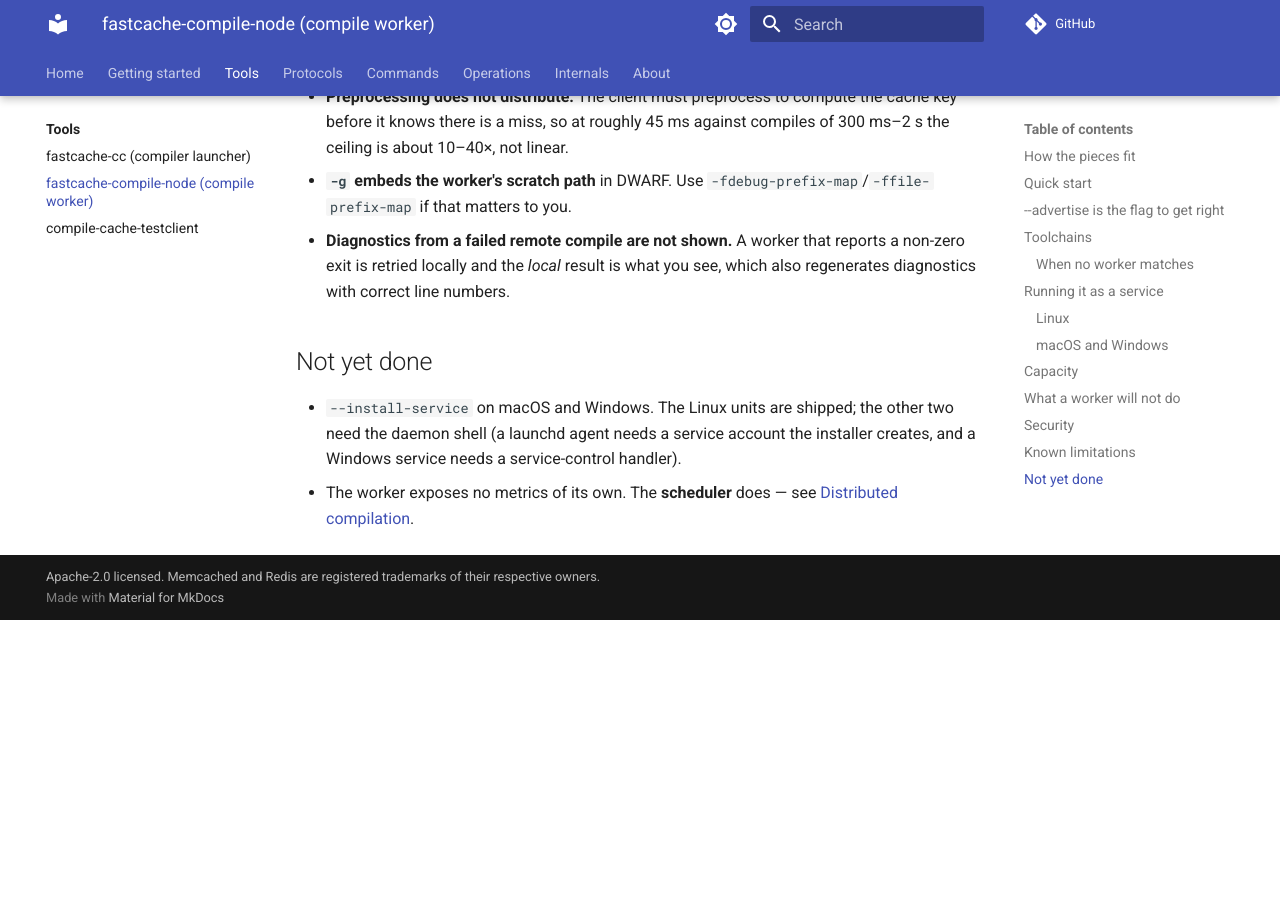
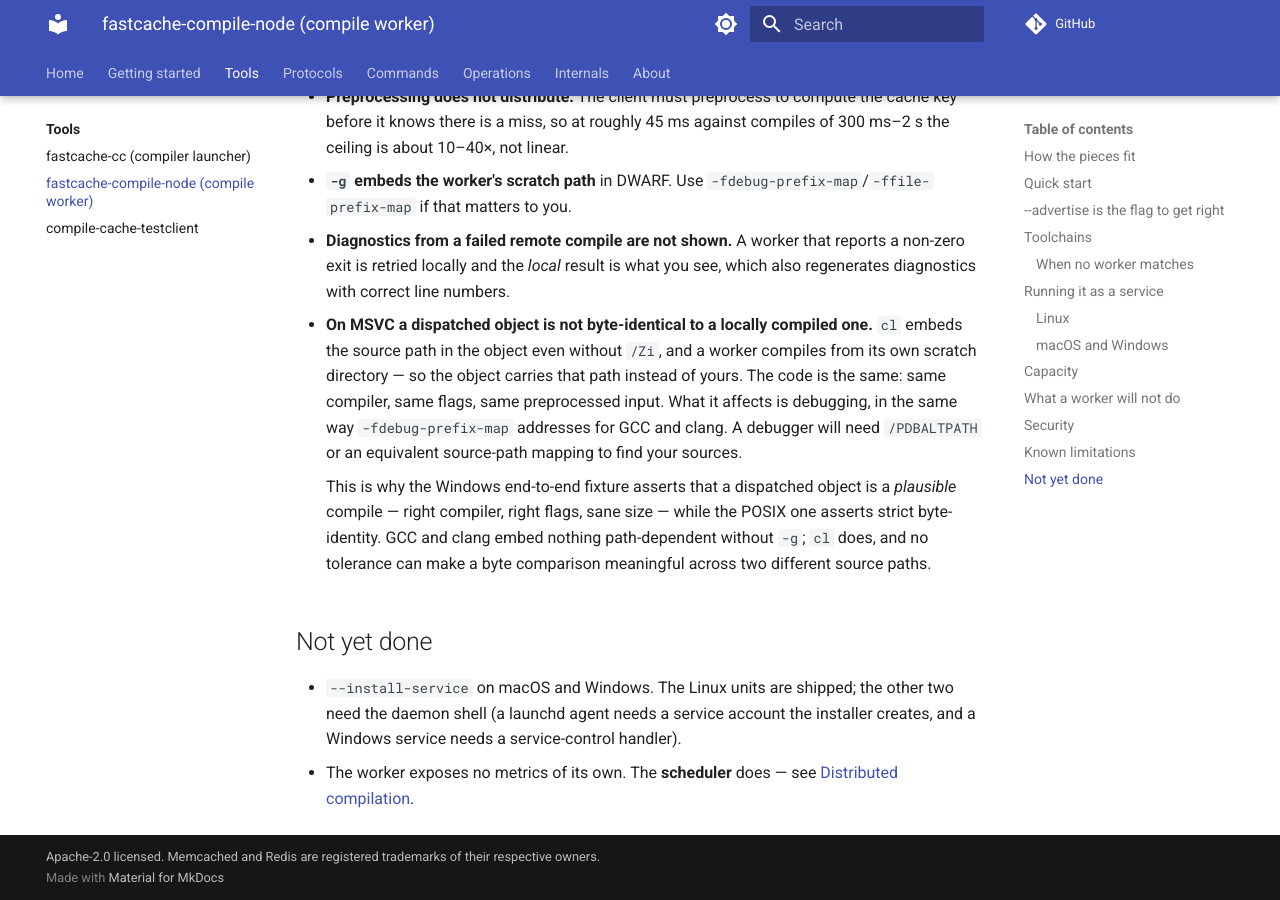
Before and after one commit to LASTRADA-Software/fastcached, an MkDocs documentation site: the page built from docs/tools/fastcache-compile-node.md, in a window 1280 px wide and 900 px high, scrolled down 3857 px. Built offline with MkDocs 1.6.1 and Material for MkDocs 9.7.7, drawn with Linux system fonts in a browser that asks for light colours; comment, search, counter and statistics services are not loaded; before the commit the page ends 4477 px from its top, so only the background shows below that.

Commit message:
Windows: assert a plausible object, because byte-identity is not assertable
`cl` embeds the SOURCE PATH in the object even without /Zi. The worker
compiles from its own scratch directory, so its path necessarily differs
from any local one and the objects differ deterministically -- by a run
of path text, and in SIZE when the paths are different lengths.

Both Windows jobs proved it by failing DIFFERENTLY on the same driver and
the same input: one saw equal sizes with 117 differing offsets, the other
a size mismatch. The only variable between those runners is the build
directory name -- `cl-release` versus `clangcl-release`, five characters
-- which the local path contains and the worker's %TEMP% path does not.

The previous assertion was wrong twice over, and both are mine. It
compared bytes "modulo the driver's nondeterminism", calibrated on a
70-byte figure that came from clang-cl; `cl`'s own nondeterminism is 9
bytes. And the difference is not nondeterminism at all -- it is
deterministic and path-dependent, so no tolerance for jitter could ever
have accommodated it. That approach could not be tuned into working.

What is assertable, and what this checks: the compile was dispatched, the
worker produced an object, the build succeeded, the object is a plausible
size for this translation unit, and it is served from the cache next
time. The size bound is loose enough for a path and far too tight for a
real fault -- a wrong optimisation level, a truncated transfer or the
wrong toolchain each move an object by far more than one percent, against
a few hundred bytes of path in sixty-odd kilobytes.

The isolation case gets the same treatment for a different reason: its
two objects DO share a source path, but `cl`'s nine bytes of
nondeterminism would make a strict comparison flake rather than fail.

The POSIX fixture keeps strict byte-identity and should: GCC and clang
embed nothing path-dependent without -g, verified here including across
differing source filenames. The asymmetry is now documented in
docs/tools/fastcache-compile-node.md as a real limitation -- it affects
debugging, and wants /PDBALTPATH the way GNU wants -fdebug-prefix-map.

Signed-off-by: Christian Parpart <christian@parpart.family>

```diff
--- a/docs/tools/fastcache-compile-node.md
+++ b/docs/tools/fastcache-compile-node.md
@@ -182,6 +182,19 @@
 - **Diagnostics from a failed remote compile are not shown.** A worker that
   reports a non-zero exit is retried locally and the *local* result is what you
   see, which also regenerates diagnostics with correct line numbers.
+- **On MSVC a dispatched object is not byte-identical to a locally compiled
+  one.** `cl` embeds the source path in the object even without `/Zi`, and a
+  worker compiles from its own scratch directory — so the object carries that
+  path instead of yours. The code is the same: same compiler, same flags, same
+  preprocessed input. What it affects is debugging, in the same way
+  `-fdebug-prefix-map` addresses for GCC and clang. A debugger will need
+  `/PDBALTPATH` or an equivalent source-path mapping to find your sources.
+
+    This is why the Windows end-to-end fixture asserts that a dispatched object
+    is a *plausible* compile — right compiler, right flags, sane size — while the
+    POSIX one asserts strict byte-identity. GCC and clang embed nothing
+    path-dependent without `-g`; `cl` does, and no tolerance can make a byte
+    comparison meaningful across two different source paths.
 
 ## Not yet done
 
```
Also changed, not shown: 1 other file.
